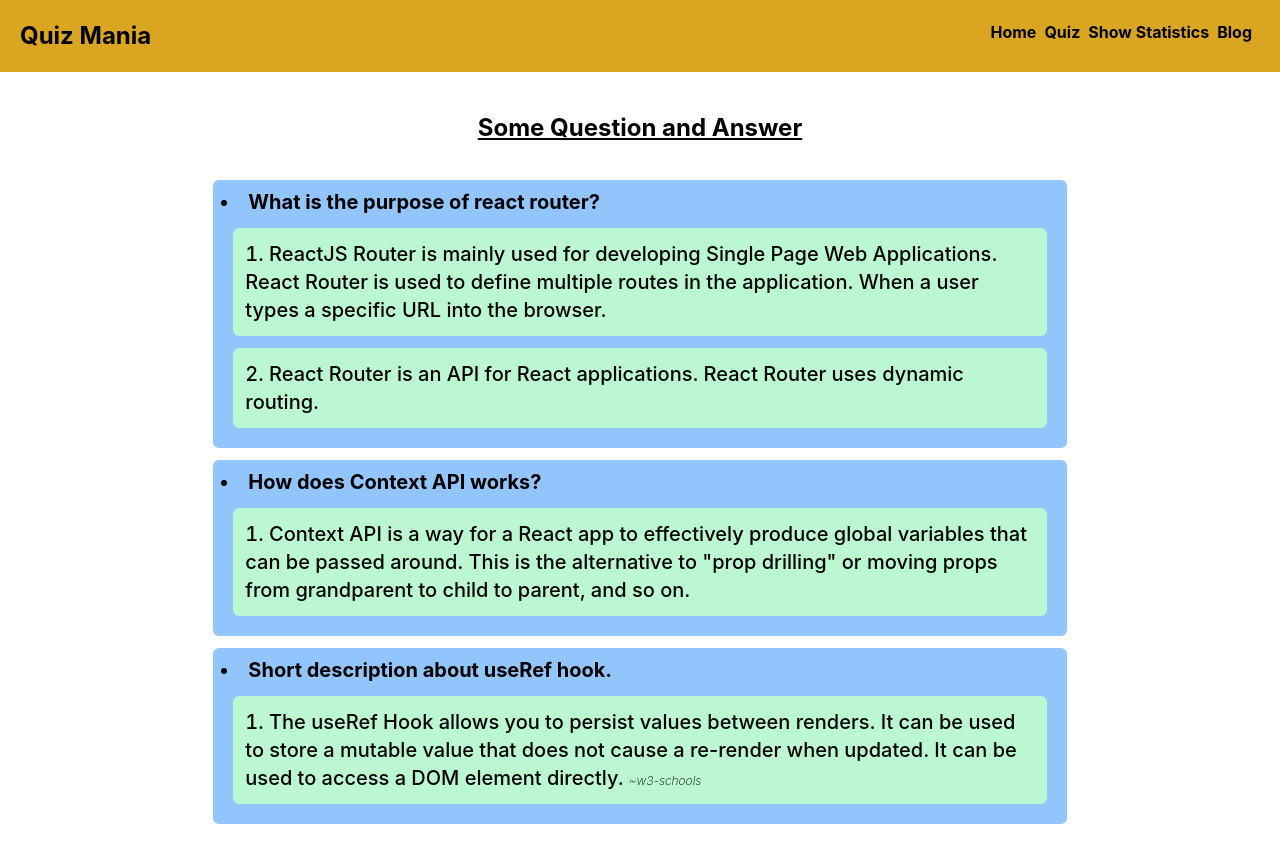
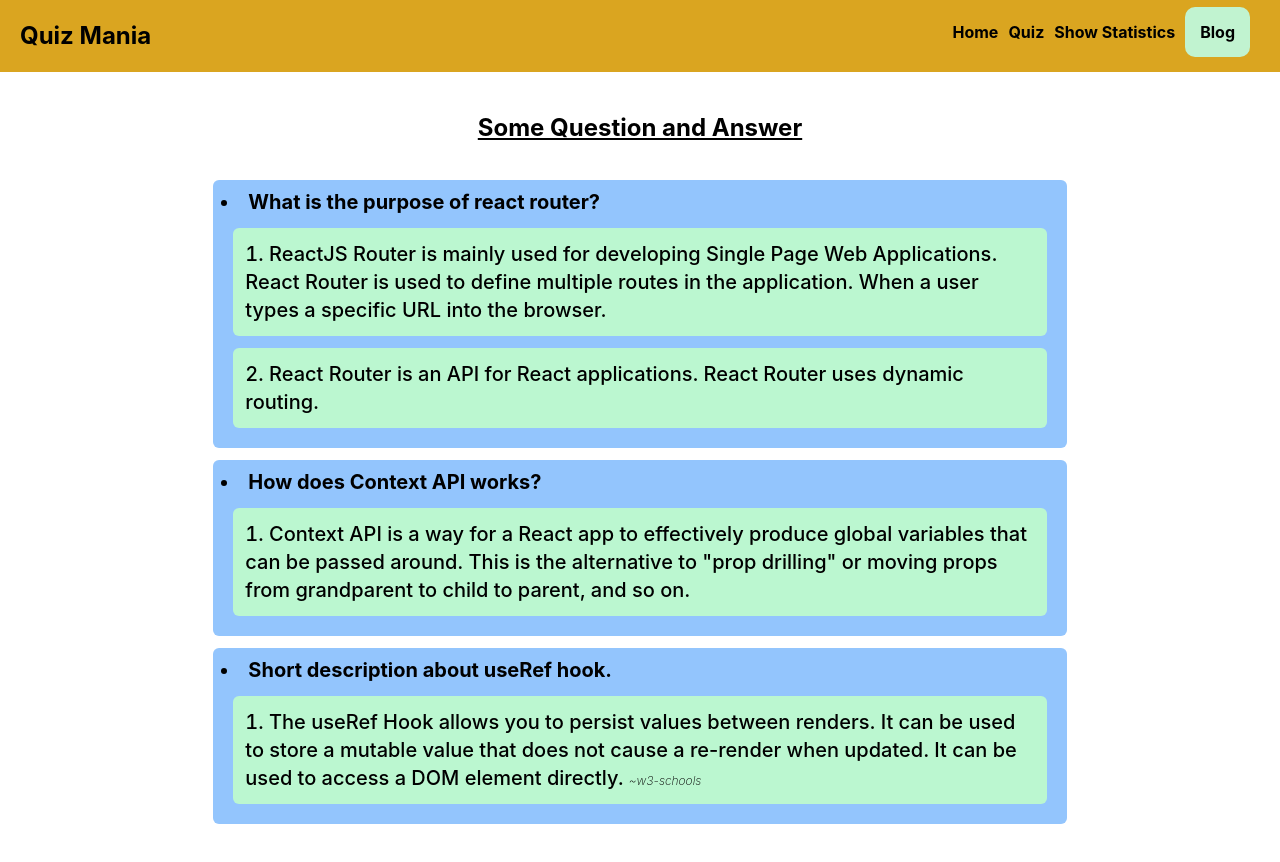
Before and after one commit to amJayem/Quiz-Mania, a React (Create React App) app: page /blog in a window 1280 px wide. Shown: the top 862 px of the page. Built offline with nearby package versions, Linux system fonts and the light colour scheme.

Commit message:
set active link

```diff
--- a/src/App.js
+++ b/src/App.js
@@ -15,7 +15,7 @@ function App() {
       element: <Main></Main>,
       children: [
         {
-          path: '/',
+          path: '/home',
           element: <Home></Home>,
           loader: (()=> fetch(url))
         },
--- a/src/components/Header/Header.css
+++ b/src/components/Header/Header.css
@@ -4,7 +4,18 @@ sm:bg-red-500
 md:bg-yellow-500 md:items-center md:justify-between
 lg:bg-green-500 lg:items-center lg:justify-between
 */
-
+.nav-link a{
+    font-weight: bold;
+    margin-right: 10px;
+}
+.nav-link a:hover{
+    text-decoration: underline;
+}
+.active{
+    background-color: #C1F3D0;
+    padding: 15px;
+    border-radius: 10px;
+}
 @media only screen and (min-width: 300px) and (max-width: 699px){
     .nav{
         background-color: skyblue;
--- a/src/components/Header/Header.js
+++ b/src/components/Header/Header.js
@@ -1,24 +1,27 @@
 import React from 'react';
-import { NavLink } from 'react-router-dom';
+import { Link, NavLink } from 'react-router-dom';
 import './Header.css';
 
 /**
  * sm:items-center sm:justify-between
  * bg-gradient-to-r from-blue-500 text-slate-700
  */
+
 const Header = () => {
     return (
         <nav className=' nav mb-10 p-5 '>
             <div>
-                <NavLink to='/' className='font-bold text-2xl text-black'>
+                <Link to='/home' className='font-bold text-2xl text-black'>
                     Quiz Mania
-                </NavLink>
+                </Link>
             </div>
-            <div className=' '>
-                <NavLink className='font-bold mr-2' to='/'>Home</NavLink>
-                <NavLink className='font-bold mr-2' to='/quiz/1'>Quiz</NavLink>
-                <NavLink className='font-bold mr-2' to='/statistics'>Show Statistics</NavLink>
-                <NavLink className='font-bold mr-2' to='/blog'>Blog</NavLink>
+            <div className='nav-link'>
+                <NavLink className={({isActive})=> isActive ? 'active': 'undefined'
+                //'bg-blue-400 p-3 rounded-md text-white'
+            }  to='/home'>Home</NavLink>
+                <NavLink  to='/quiz/1'>Quiz</NavLink>
+                <NavLink  to='/statistics'>Show Statistics</NavLink>
+                <NavLink  to='/blog'>Blog</NavLink>
             </div>
         </nav>
     );
```
